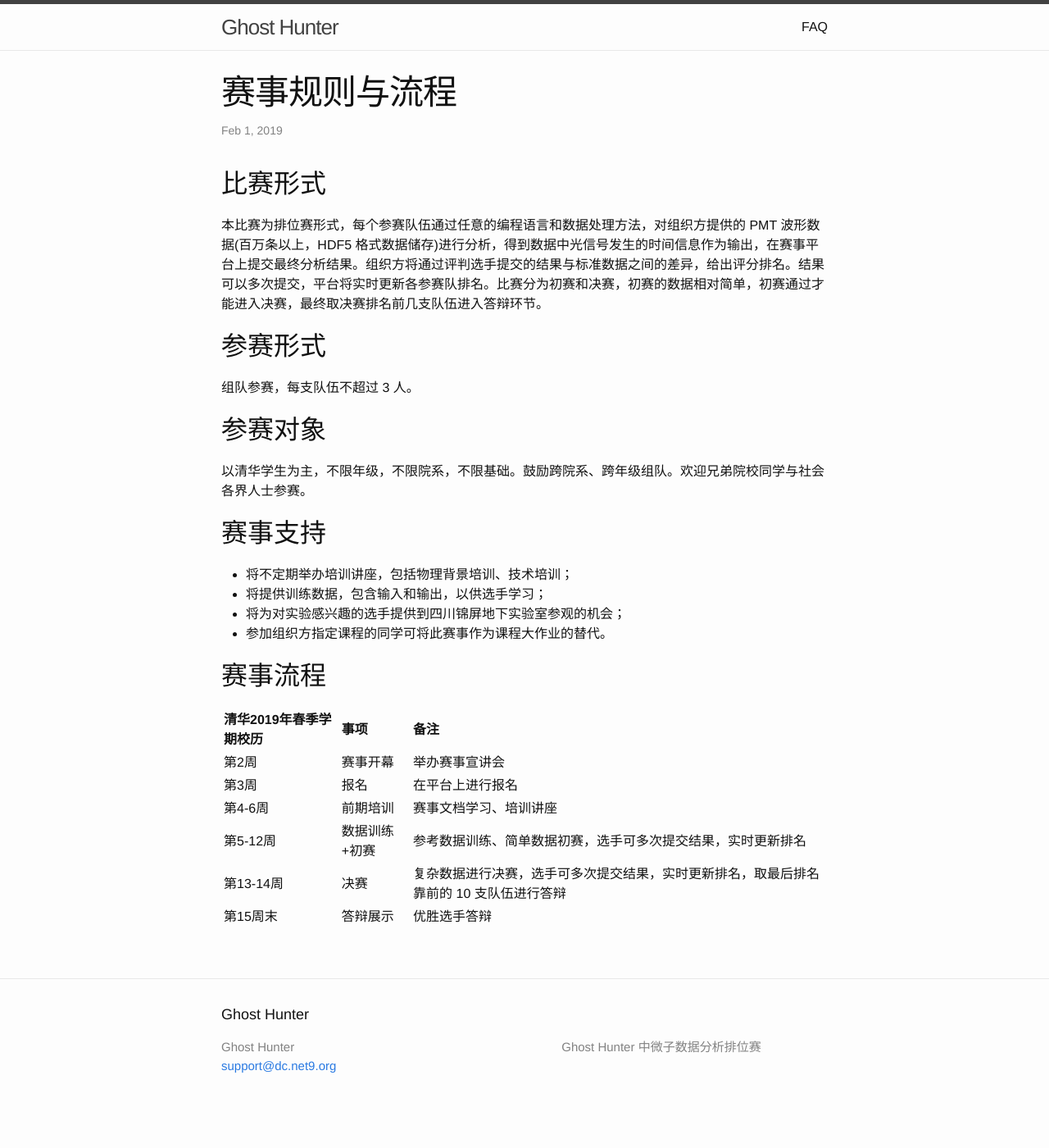
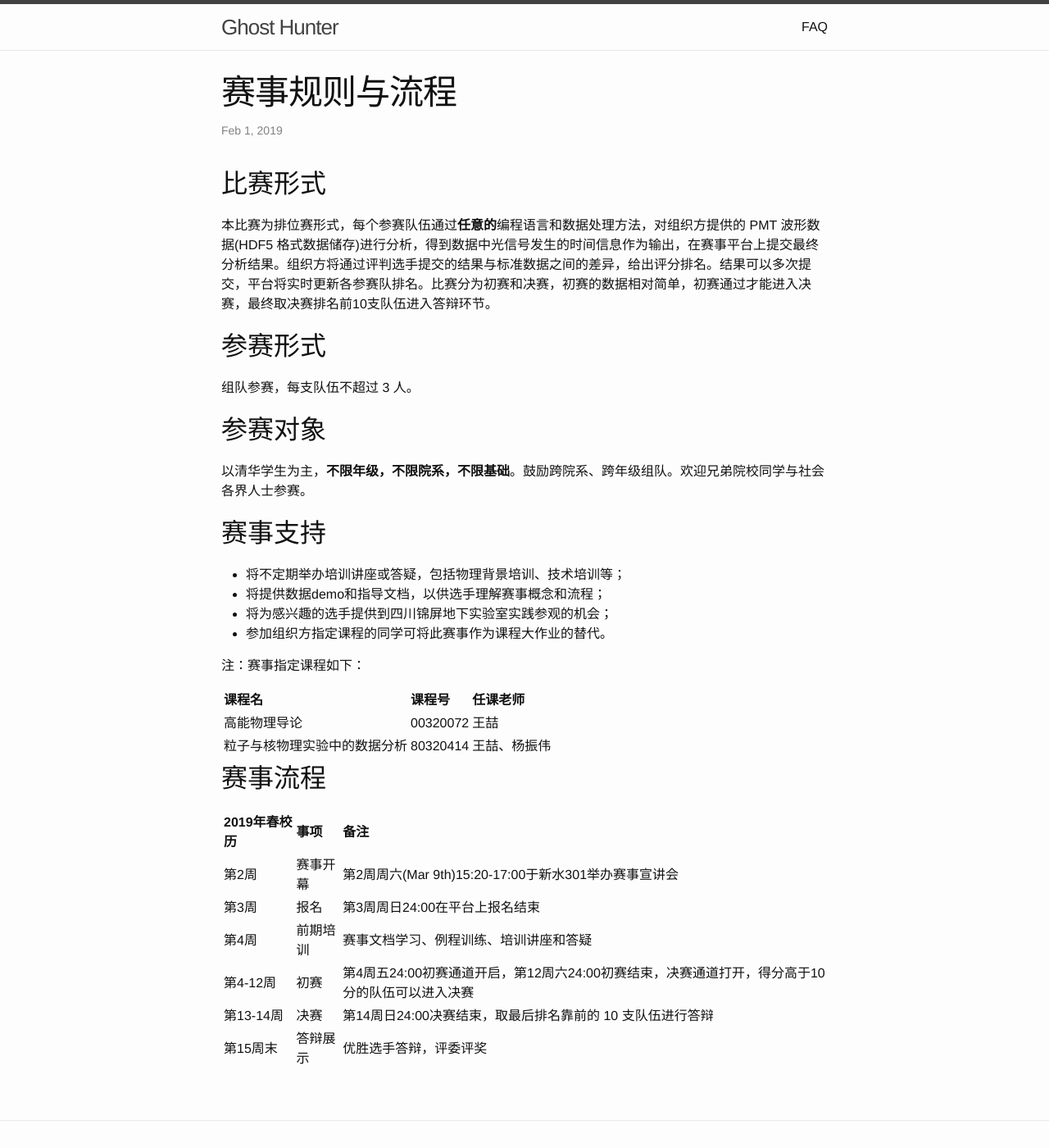
Before and after one commit to ghost-hunter-contest/ghost-hunter-contest.github.io, a Jekyll site: the page built from _posts/2019-02-13-rules.markdown, in a window 1280 px wide and 1400 px high. Shown: the whole window at 82% size. Built offline with Jekyll 4.4.1, drawn with Linux system fonts in a browser that asks for light colours.

Commit message:
Update 2019-02-13-rules.markdown

```diff
--- a/_posts/2019-02-13-rules.markdown
+++ b/_posts/2019-02-13-rules.markdown
@@ -6,7 +6,7 @@ date:   2019-02-01 11:23:45 +0800
 
 ## 比赛形式
 
-本比赛为排位赛形式，每个参赛队伍通过任意的编程语言和数据处理方法，对组织方提供的 PMT 波形数据(百万条以上，HDF5 格式数据储存)进行分析，得到数据中光信号发生的时间信息作为输出，在赛事平台上提交最终分析结果。组织方将通过评判选手提交的结果与标准数据之间的差异，给出评分排名。结果可以多次提交，平台将实时更新各参赛队排名。比赛分为初赛和决赛，初赛的数据相对简单，初赛通过才能进入决赛，最终取决赛排名前几支队伍进入答辩环节。
+本比赛为排位赛形式，每个参赛队伍通过**任意的**编程语言和数据处理方法，对组织方提供的 PMT 波形数据(HDF5 格式数据储存)进行分析，得到数据中光信号发生的时间信息作为输出，在赛事平台上提交最终分析结果。组织方将通过评判选手提交的结果与标准数据之间的差异，给出评分排名。结果可以多次提交，平台将实时更新各参赛队排名。比赛分为初赛和决赛，初赛的数据相对简单，初赛通过才能进入决赛，最终取决赛排名前10支队伍进入答辩环节。
 
 ## 参赛形式
 
@@ -14,22 +14,29 @@ date:   2019-02-01 11:23:45 +0800
 
 ## 参赛对象
 
-以清华学生为主，不限年级，不限院系，不限基础。鼓励跨院系、跨年级组队。欢迎兄弟院校同学与社会各界人士参赛。
+以清华学生为主，**不限年级，不限院系，不限基础**。鼓励跨院系、跨年级组队。欢迎兄弟院校同学与社会各界人士参赛。
 
 ## 赛事支持
 
-* 将不定期举办培训讲座，包括物理背景培训、技术培训；
-* 将提供训练数据，包含输入和输出，以供选手学习；
-* 将为对实验感兴趣的选手提供到四川锦屏地下实验室参观的机会；
+* 将不定期举办培训讲座或答疑，包括物理背景培训、技术培训等；
+* 将提供数据demo和指导文档，以供选手理解赛事概念和流程；
+* 将为感兴趣的选手提供到四川锦屏地下实验室实践参观的机会；
 * 参加组织方指定课程的同学可将此赛事作为课程大作业的替代。
+
+注：赛事指定课程如下：
+
+|课程名|课程号|任课老师|
+|:------|:-------|:-------|
+|高能物理导论|00320072|王喆|
+|粒子与核物理实验中的数据分析|80320414|王喆、杨振伟|
 
 ## 赛事流程
 
-| 清华2019年春季学期校历 | 事项          | 备注                                                                                   |
+| 2019年春校历 | 事项          | 备注                                                                                   |
 | :--------- | :------------ | :------------------------------------------------------------------------------------- |
-| 第2周      | 赛事开幕      | 举办赛事宣讲会                                                                         |
-| 第3周      | 报名          | 在平台上进行报名                                                                       |
-| 第4-6周    | 前期培训      | 赛事文档学习、培训讲座                                                                 |
-| 第5-12周   | 数据训练+初赛 | 参考数据训练、简单数据初赛，选手可多次提交结果，实时更新排名 |
-| 第13-14周  | 决赛          | 复杂数据进行决赛，选手可多次提交结果，实时更新排名，取最后排名靠前的 10 支队伍进行答辩 |
-| 第15周末   | 答辩展示      | 优胜选手答辩                                                                           |
+| 第2周       | 赛事开幕      | 第2周周六(Mar 9th)15:20-17:00于新水301举办赛事宣讲会                                      |
+| 第3周      | 报名          | 第3周周日24:00在平台上报名结束                                                             |
+| 第4周      | 前期培训      | 赛事文档学习、例程训练、培训讲座和答疑                                                      |
+| 第4-12周   | 初赛         | 第4周五24:00初赛通道开启，第12周六24:00初赛结束，决赛通道打开，得分高于10分的队伍可以进入决赛 |
+| 第13-14周  | 决赛         | 第14周日24:00决赛结束，取最后排名靠前的 10 支队伍进行答辩           |
+| 第15周末   | 答辩展示      | 优胜选手答辩，评委评奖                                                                    |
```
